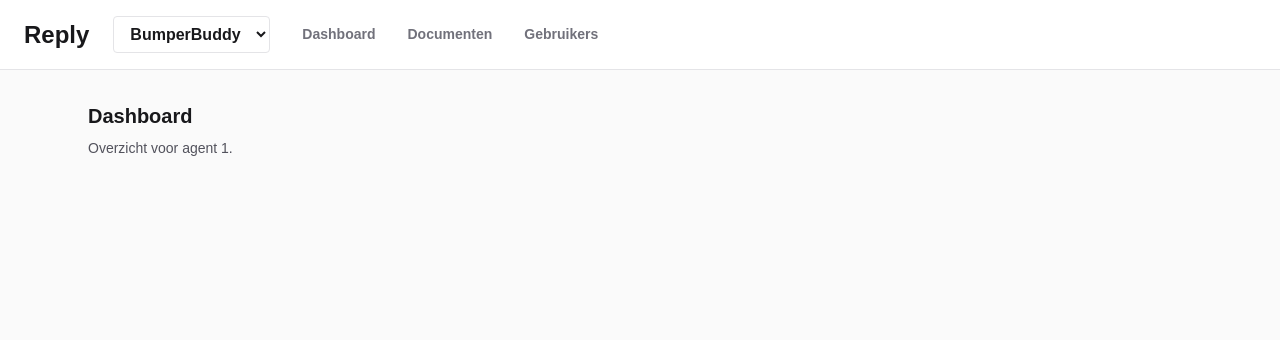
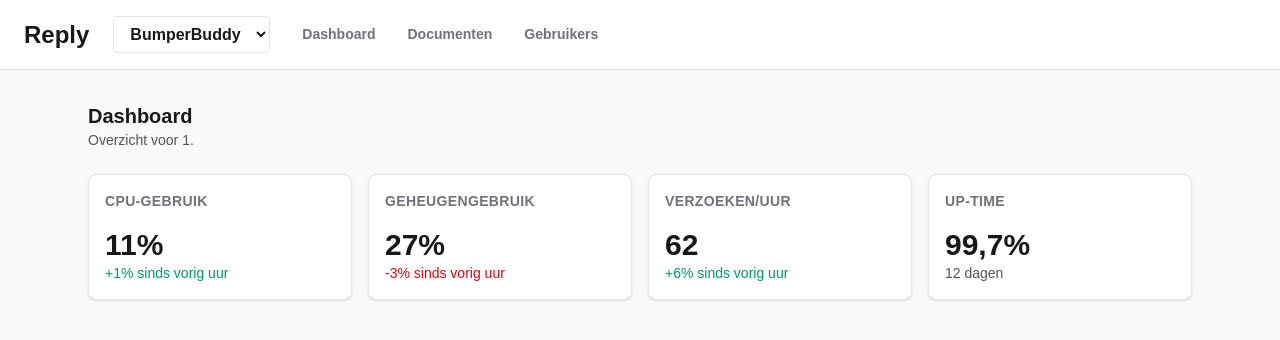
Before and after one commit to Jake-WARP/reply-portal, a Next.js app: page /1/dashboard in a window 1280 px wide. Shown: the top 340 px of the page. Built offline with nearby package versions, Linux system fonts and the light colour scheme.

Commit message:
UPDATE: changed from MUI library to Shadcn library, added first four cards of dashboard with (mock) data

```diff
--- a/app/[agentId]/dashboard/page.tsx
+++ b/app/[agentId]/dashboard/page.tsx
@@ -1,18 +1,59 @@
+import {
+  Card,
+  CardContent,
+  CardHeader,
+  CardTitle,
+} from "@/components/ui/card";
+import {
+  dashboardDataByAgent,
+  fallbackDashboardMetrics,
+} from "@/data/dashboard";
+
 interface PageProps {
   params: {
     agentId: string;
   };
 }
 
+const deltaToneStyles = {
+  up: "text-emerald-600",
+  down: "text-red-600",
+  neutral: "text-zinc-600",
+} as const;
+
 export default async function DashboardPage({ params }: PageProps) {
   const { agentId } = await params;
+  const metrics = dashboardDataByAgent[agentId] ?? fallbackDashboardMetrics;
 
   return (
-    <section className="space-y-2 text-zinc-900">
-      <h1 className="text-xl font-bold">Dashboard</h1>
-      <p className="text-sm text-zinc-600">
-        Overzicht voor agent {agentId}.
-      </p>
+    <section className="space-y-6 text-zinc-900">
+      <div>
+        <h1 className="text-xl font-bold">Dashboard</h1>
+        <p className="text-sm text-zinc-600">
+          Overzicht voor {agentId}.
+        </p>
+      </div>
+      <div className="grid gap-4 md:grid-cols-4">
+        {metrics.map((metric) => (
+          <Card key={metric.id}>
+            <CardHeader>
+              <CardTitle>{metric.label}</CardTitle>
+            </CardHeader>
+            <CardContent>
+              <div className="text-3xl font-semibold">{metric.value}</div>
+              {metric.delta ? (
+                <p
+                  className={`text-sm ${
+                    deltaToneStyles[metric.deltaTone ?? "neutral"]
+                  }`}
+                >
+                  {metric.delta}
+                </p>
+              ) : null}
+            </CardContent>
+          </Card>
+        ))}
+      </div>
     </section>
   );
 }
--- a/app/[agentId]/gebruikers/page.tsx
+++ b/app/[agentId]/gebruikers/page.tsx
@@ -15,7 +15,7 @@ export default async function UserPage({ params }: PageProps) {
     <section className="space-y-6 text-zinc-900">
       <h1 className="text-xl font-bold">Gebruikers</h1>
       <p className="text-sm text-zinc-600">
-        Gebruikerspagina voor agent {agentId}.
+        Gebruikers voor {agentId}.
       </p>
       <UserTable users={users} />
     </section>
--- /dev/null
+++ b/components/ui/card.tsx
@@ -0,0 +1,58 @@
+import * as React from "react";
+
+function cn(...classes: Array<string | undefined | false>) {
+  return classes.filter(Boolean).join(" ");
+}
+
+const Card = React.forwardRef<HTMLDivElement, React.HTMLAttributes<HTMLDivElement>>(
+  ({ className, ...props }, ref) => (
+    <div
+      ref={ref}
+      className={cn(
+        "rounded-lg border border-zinc-200 bg-white text-zinc-900 shadow-sm",
+        className
+      )}
+      {...props}
+    />
+  )
+);
+Card.displayName = "Card";
+
+const CardHeader = React.forwardRef<HTMLDivElement, React.HTMLAttributes<HTMLDivElement>>(
+  ({ className, ...props }, ref) => (
+    <div ref={ref} className={cn("space-y-1.5 p-4", className)} {...props} />
+  )
+);
+CardHeader.displayName = "CardHeader";
+
+const CardTitle = React.forwardRef<
+  HTMLHeadingElement,
+  React.HTMLAttributes<HTMLHeadingElement>
+>(({ className, ...props }, ref) => (
+  <h3
+    ref={ref}
+    className={cn(
+      "text-sm font-semibold uppercase tracking-wide text-zinc-500",
+      className
+    )}
+    {...props}
+  />
+));
+CardTitle.displayName = "CardTitle";
+
+const CardDescription = React.forwardRef<
+  HTMLParagraphElement,
+  React.HTMLAttributes<HTMLParagraphElement>
+>(({ className, ...props }, ref) => (
+  <p ref={ref} className={cn("text-sm text-zinc-600", className)} {...props} />
+));
+CardDescription.displayName = "CardDescription";
+
+const CardContent = React.forwardRef<HTMLDivElement, React.HTMLAttributes<HTMLDivElement>>(
+  ({ className, ...props }, ref) => (
+    <div ref={ref} className={cn("px-4 pb-4", className)} {...props} />
+  )
+);
+CardContent.displayName = "CardContent";
+
+export { Card, CardHeader, CardTitle, CardDescription, CardContent };
--- /dev/null
+++ b/components/ui/table.tsx
@@ -0,0 +1,77 @@
+import * as React from "react";
+
+function cn(...classes: Array<string | undefined | false>) {
+  return classes.filter(Boolean).join(" ");
+}
+
+const Table = React.forwardRef<
+  HTMLTableElement,
+  React.HTMLAttributes<HTMLTableElement>
+>(({ className, ...props }, ref) => (
+  <table
+    ref={ref}
+    className={cn("w-full caption-bottom text-sm", className)}
+    {...props}
+  />
+));
+Table.displayName = "Table";
+
+const TableHeader = React.forwardRef<
+  HTMLTableSectionElement,
+  React.HTMLAttributes<HTMLTableSectionElement>
+>(({ className, ...props }, ref) => (
+  <thead ref={ref} className={cn("border-b border-zinc-200", className)} {...props} />
+));
+TableHeader.displayName = "TableHeader";
+
+const TableBody = React.forwardRef<
+  HTMLTableSectionElement,
+  React.HTMLAttributes<HTMLTableSectionElement>
+>(({ className, ...props }, ref) => (
+  <tbody ref={ref} className={cn("[&_tr:last-child]:border-0", className)} {...props} />
+));
+TableBody.displayName = "TableBody";
+
+const TableRow = React.forwardRef<
+  HTMLTableRowElement,
+  React.HTMLAttributes<HTMLTableRowElement>
+>(({ className, ...props }, ref) => (
+  <tr
+    ref={ref}
+    className={cn(
+      "border-b border-zinc-100 transition-colors hover:bg-zinc-50",
+      className
+    )}
+    {...props}
+  />
+));
+TableRow.displayName = "TableRow";
+
+const TableHead = React.forwardRef<
+  HTMLTableCellElement,
+  React.ThHTMLAttributes<HTMLTableCellElement>
+>(({ className, ...props }, ref) => (
+  <th
+    ref={ref}
+    className={cn(
+      "h-10 px-4 text-left align-middle text-xs font-semibold uppercase tracking-wide text-zinc-500",
+      className
+    )}
+    {...props}
+  />
+));
+TableHead.displayName = "TableHead";
+
+const TableCell = React.forwardRef<
+  HTMLTableCellElement,
+  React.TdHTMLAttributes<HTMLTableCellElement>
+>(({ className, ...props }, ref) => (
+  <td
+    ref={ref}
+    className={cn("px-4 py-3 align-middle text-sm text-zinc-900", className)}
+    {...props}
+  />
+));
+TableCell.displayName = "TableCell";
+
+export { Table, TableHeader, TableBody, TableRow, TableHead, TableCell };
--- a/components/user-table.tsx
+++ b/components/user-table.tsx
@@ -1,56 +1,48 @@
 "use client";
 
-import { useMemo } from "react";
+import type { UserRow } from "@/data/users";
 import {
-  MaterialReactTable,
-  useMaterialReactTable,
-  type MRT_ColumnDef,
-} from "material-react-table";
-
-import type { UserRow } from "@/data/users";
+  Table,
+  TableBody,
+  TableCell,
+  TableHead,
+  TableHeader,
+  TableRow,
+} from "@/components/ui/table";
 
 type UserTableProps = {
   users: UserRow[];
 };
 
 export default function UserTable({ users }: UserTableProps) {
-  const columns = useMemo<MRT_ColumnDef<UserRow>[]>(
-    () => [
-      {
-        accessorKey: "name",
-        header: "Naam",
-        size: 180,
-      },
-      {
-        accessorKey: "email",
-        header: "E-mail",
-        size: 220,
-      },
-      {
-        accessorKey: "lastActiveRaw",
-        header: "Laatst actief",
-        sortingFn: "datetime",
-        accessorFn: (row) => row.lastActiveRaw,
-        Cell: ({ row }) => row.original.lastActiveLabel,
-        size: 150,
-      },
-    ],
-    []
+  return (
+    <div className="overflow-hidden rounded-lg border border-zinc-200 bg-white">
+      <Table>
+        <TableHeader>
+          <TableRow>
+            <TableHead>Naam</TableHead>
+            <TableHead>E-mail</TableHead>
+            <TableHead>Laatst actief</TableHead>
+          </TableRow>
+        </TableHeader>
+        <TableBody>
+          {users.length === 0 ? (
+            <TableRow>
+              <TableCell colSpan={3} className="py-6 text-center text-zinc-500">
+                Geen gebruikers gevonden.
+              </TableCell>
+            </TableRow>
+          ) : (
+            users.map((user) => (
+              <TableRow key={user.id}>
+                <TableCell className="font-medium">{user.name}</TableCell>
+                <TableCell>{user.email}</TableCell>
+                <TableCell>{user.lastActiveLabel}</TableCell>
+              </TableRow>
+            ))
+          )}
+        </TableBody>
+      </Table>
+    </div>
   );
-
-  const data = useMemo(() => users, [users]);
-
-  const table = useMaterialReactTable({
-    columns,
-    data,
-    muiTablePaperProps: {
-      elevation: 0,
-      sx: {
-        borderRadius: "10px",
-        border: "1px solid #e4e4e7",
-      },
-    },
-  });
-
-  return <MaterialReactTable table={table} />;
 }
--- /dev/null
+++ b/data/dashboard.ts
@@ -0,0 +1,101 @@
+export type DashboardMetric = {
+  id: string;
+  label: string;
+  value: string;
+  delta?: string;
+  deltaTone?: "up" | "down" | "neutral";
+};
+
+export const dashboardDataByAgent: Record<string, DashboardMetric[]> = {
+  bumperbuddy: [
+    {
+      id: "cpu",
+      label: "CPU-gebruik",
+      value: "42%",
+      delta: "+3% sinds vorig uur",
+      deltaTone: "up",
+    },
+    {
+      id: "memory",
+      label: "Geheugengebruik",
+      value: "68%",
+      delta: "+1% sinds vorig uur",
+      deltaTone: "up",
+    },
+    {
+      id: "requests",
+      label: "Verzoeken/uur",
+      value: "312",
+      delta: "-6% sinds vorig uur",
+      deltaTone: "down",
+    },
+    {
+      id: "uptime",
+      label: "Up-time",
+      value: "99,8%",
+      delta: "18 dagen",
+      deltaTone: "neutral",
+    },
+  ],
+  fietsfix: [
+    {
+      id: "cpu",
+      label: "CPU-gebruik",
+      value: "27%",
+      delta: "-2% sinds vorig uur",
+      deltaTone: "down",
+    },
+    {
+      id: "memory",
+      label: "Geheugengebruik",
+      value: "54%",
+      delta: "+4% sinds vorig uur",
+      deltaTone: "up",
+    },
+    {
+      id: "requests",
+      label: "Verzoeken/uur",
+      value: "188",
+      delta: "+9% sinds vorig uur",
+      deltaTone: "up",
+    },
+    {
+      id: "uptime",
+      label: "Up-time",
+      value: "99,5%",
+      delta: "9 dagen",
+      deltaTone: "neutral",
+    },
+  ],
+};
+
+export const fallbackDashboardMetrics: DashboardMetric[] = [
+  {
+    id: "cpu",
+    label: "CPU-gebruik",
+    value: "11%",
+    delta: "+1% sinds vorig uur",
+    deltaTone: "up",
+  },
+  {
+    id: "memory",
+    label: "Geheugengebruik",
+    value: "27%",
+    delta: "-3% sinds vorig uur",
+    deltaTone: "down",
+  },
+  {
+    id: "requests",
+    label: "Verzoeken/uur",
+    value: "62",
+    delta: "+6% sinds vorig uur",
+    deltaTone: "up",
+  },
+  {
+    id: "uptime",
+    label: "Up-time",
+    value: "99,7%",
+    delta: "12 dagen",
+    deltaTone: "neutral",
+  },
+];
```
Also changed, not shown: components/document-table.tsx (+39 -51 lines), package.json (+0 -7 lines), 1 other file (tests, documents, lock files or other folders).
